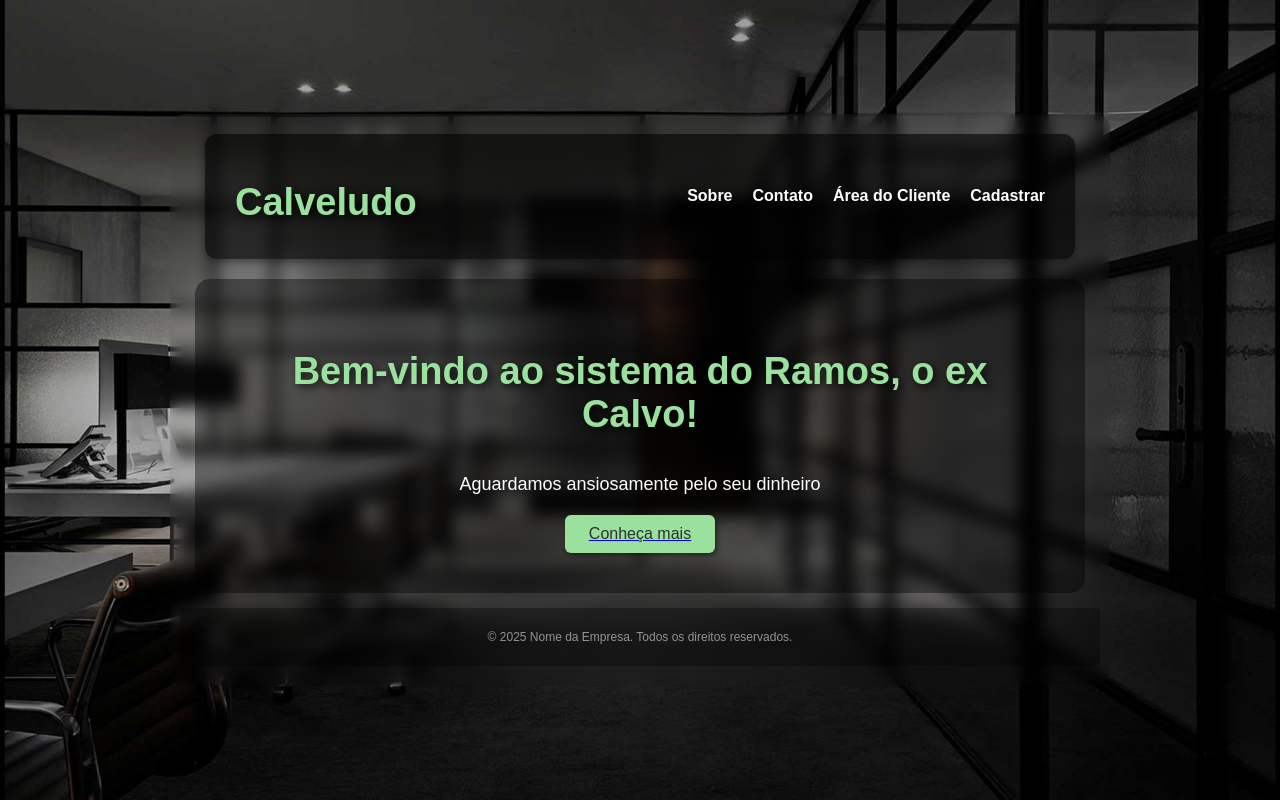
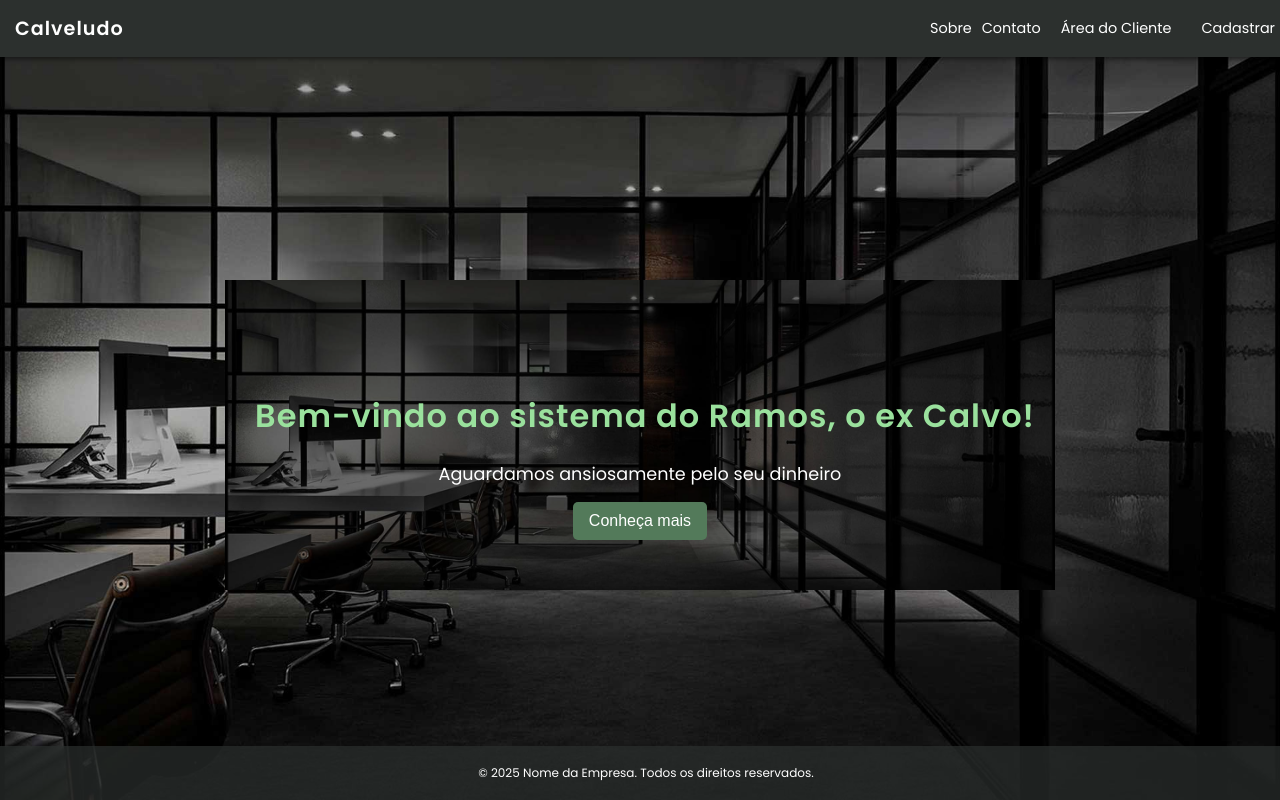
Before and after one commit to MatheusNBrito/WebContabil, a React (Create React App) app in the folder frontend/: page / in a window 1280 px wide. Built offline with nearby package versions, Linux system fonts and the light colour scheme.

Commit message:
sobre css

```diff
--- a/frontend/src/pages/Home/home.css
+++ b/frontend/src/pages/Home/home.css
@@ -1,4 +1,7 @@
-/* Paleta de cores baseada na sua escolha */
+/* 🔹 Importando uma fonte moderna e sofisticada */
+@import url('https://fonts.googleapis.com/css2?family=Poppins:wght@300;400;600&display=swap');
+
+/* 🔹 Definição das variáveis de cores baseadas na nova paleta */
 :root {
   --dark-gray: #2C302E;
   --medium-gray: #474A48;
@@ -7,155 +10,177 @@
   --deep-green: #537A5A;
 }
 
+/* 🔹 Estilização Geral */
 body {
-  font-family: "Poppins", sans-serif;
-  color: white;
+  background-color: var(--dark-gray);
+  color: var(--light-gray);
+  font-family: 'Poppins', sans-serif;
   margin: 0;
   padding: 0;
-  background-image: url('../../assets/background3.jpg');
-  background-size: cover;
-  background-position: center;
-  background-attachment: fixed;
-  min-height: 100vh;
-  display: flex;
-  flex-direction: column;
-  align-items: center;
+  box-sizing: border-box;
 }
 
-/* Estrutura Principal */
-.home-container {
-  width: 100%;
-  max-width: 900px;
-  text-align: center;
-  backdrop-filter: blur(8px);
-  border-radius: 15px;
-  padding: 20px;
-  flex-grow: 1;
-  display: flex;
-  flex-direction: column;
-  align-items: center;
-  justify-content: center; /* 🔹 Mantém tudo centralizado */
-}
-
-/* Cabeçalho */
+/* 🔹 Header mais slim */
 .home-header {
-  width: 90%;
-  max-width: 900px;
+  background-color: var(--dark-gray);
+  color: white;
+  padding: 1px 5px;
   display: flex;
   justify-content: space-between;
   align-items: center;
-  background: rgba(0, 0, 0, 0.6);
-  padding: 15px 30px;
-  border-radius: 12px;
-  box-shadow: 0px 4px 6px rgba(0, 0, 0, 0.3);
-  margin-bottom: 20px; /* 🔹 Espaço maior para separar do conteúdo */
+  position: fixed;
+  top: 0;
+  left: 0;
+  width: 100%;
+  z-index: 1000;
+  box-shadow: 0px 2px 5px rgba(0, 0, 0, 0.5);
 }
 
-.home-header-title {
-  font-size: 24px;
-  margin: 0;
-  color: var(--soft-green);
-  text-shadow: 2px 2px 5px rgba(0, 0, 0, 0.7);
+/* 🔹 Ajuste no conteúdo para não ficar atrás do header */
+.home-container {
+  padding-top: 70px; /* Ajustado para acompanhar o header menor */
 }
 
+/* 🔹 Título do cabeçalho */
+.home-title {
+  font-size: 1.2rem; /* Tamanho menor para o header ficar mais slim */
+  font-weight: 600;
+  letter-spacing: 1px;
+  padding-left: 10px; /* Dá um respiro para a esquerda */
+}
+
+/* 🔹 Navegação */
 .home-nav {
   display: flex;
-  gap: 20px; /* 🔹 Melhor espaçamento entre os links */
+  gap: 10px;
+  align-items: center;
+
+
 }
 
+/* 🔹 Reduzi o tamanho da fonte do menu para caber melhor */
 .home-nav a {
   color: white;
   text-decoration: none;
-  font-weight: bold;
-  transition: all 0.3s ease;
+  font-weight: 400;
+  font-size: 0.9rem; /* Reduzi um pouco para melhor encaixe */
+  transition: color 0.3s ease;
 }
 
 .home-nav a:hover {
   color: var(--soft-green);
-  transform: scale(1.1);
 }
 
+/* 🔹 Botões de Área do Cliente */
 .home-client-area {
-  color: var(--soft-green);
-  font-weight: bold;
+  background: none; /* Remove fundo */
+  border: none; /* Remove borda */
+  color: white;
+  padding: 6px 10px; /* Reduzi o padding para um tamanho mais compacto */
+  font-size: 0.85rem; /* Reduzi um pouco a fonte */
+  border-radius: 5px;
+  transition: background 0.3s ease;
 }
 
-/* Corpo Principal */
-.home-main {
-  text-align: center;
-  padding: 40px;
-  background: rgba(0, 0, 0, 0.4); /* 🔹 Fundo mais escuro para contraste */
-  border-radius: 15px;
-  animation: fadeIn 1s ease-in-out;
-  width: 90%;
-  max-width: 900px;
-  display: flex;
-  flex-direction: column;
-  align-items: center;
-  justify-content: center; /* 🔹 Centraliza todos os elementos */
+.home-client-area:hover {
+  color: black;
 }
 
-.home-title {
-  font-size: 38px;
-  font-weight: bold;
+/* 🔹 Background principal */
+.home-main {
+  flex-grow: 1;
+  text-align: center;
+  padding: 90px 20px 50px;
+  background: url('../../assets/background3.jpg') no-repeat center center/cover;
+  position: relative;
+}
+
+/* 🔹 Efeito de sobreposição para melhorar a legibilidade */
+.home-main::before {
+  content: "";
+  position: absolute;
+  top: 0;
+  left: 0;
+  width: 100%;
+  height: 100%;
+  background: rgba(0, 0, 0, 0.4); /* Camada escura para contraste (um pouco mais leve) */
+}
+
+/* 🔹 Melhor contraste no texto */
+.home-main h1 {
+  font-size: 2rem; /* Ajustei um pouco para melhor encaixe */
   color: var(--soft-green);
-  text-shadow: 3px 3px 8px rgba(0, 0, 0, 0.8);
-  margin-bottom: 20px;
+  position: relative;
+  z-index: 1;
 }
 
 .home-description {
-  font-size: 18px;
+  font-size: 1.1rem; /* Reduzi um pouco para melhor leitura */
+  margin: 15px 0;
   color: white;
-  text-shadow: 2px 2px 5px rgba(0, 0, 0, 0.6);
-  margin-bottom: 20px;
+  position: relative;
+  z-index: 1;
 }
 
+/* 🔹 Botão Principal */
 .home-btn {
-  background-color: var(--soft-green);
-  color: var(--dark-gray);
-  padding: 10px 20px; /* 🔹 Reduzi o padding para diminuir o tamanho */
-  font-size: 16px; /* 🔹 Tamanho da fonte um pouco menor */
-  width: auto; /* 🔹 Define um tamanho adequado ao conteúdo */
-  min-width: 150px; /* 🔹 Largura mínima para evitar distorção */
-  max-width: 200px; /* 🔹 Máximo que o botão pode crescer */
+  background-color: var(--deep-green);
+  color: white;
   border: none;
-  border-radius: 6px; /* 🔹 Cantos arredondados suaves */
+  padding: 10px 16px; /* Reduzi um pouco */
+  font-size: 1rem;
+  border-radius: 5px;
   cursor: pointer;
-  transition: all 0.3s ease;
-  box-shadow: 2px 2px 5px rgba(0, 0, 0, 0.5);
-  display: flex;
-  justify-content: center; /* 🔹 Centraliza o texto dentro do botão */
-  align-items: center;
+  transition: background 0.3s ease, transform 0.2s ease;
+  position: relative;
+  z-index: 1;
 }
 
 .home-btn:hover {
-  background-color: var(--deep-green);
-  color: white;
+  background-color: var(--soft-green);
   transform: scale(1.05);
+  color: black;
 }
 
-/* Rodapé menor e discreto */
+/* 🔹 Rodapé mais fino e translúcido */
 .home-footer {
+  background: rgba(44, 48, 46, 0.7); /* Fundo semi-transparente */
+  color: white;
+  text-align: center;
+  padding: 6px; /* Reduzi para ficar mais slim */
+  font-size: 0.75rem;
   width: 100%;
-  max-width: 900px;
-  text-align: center;
-  padding: 10px;
-  font-size: 12px;
-  margin-top: auto;
-  background: rgba(0, 0, 0, 0.3);
-  border-radius: 5px;
-  color: var(--light-gray);
-  margin-top: 15px; /* 🔹 Melhor espaçamento */
+  position: fixed;
+  bottom: 0;
+  left: 0;
 }
 
-/* Animação de entrada */
-@keyframes fadeIn {
-  from {
-    opacity: 0;
-    transform: translateY(-20px);
+/* 🔹 Responsividade */
+@media (max-width: 768px) {
+  .home-header {
+    flex-direction: column;
+    text-align: center;
+    padding: 8px;
   }
-  to {
-    opacity: 1;
-    transform: translateY(0);
+
+  .home-nav {
+    flex-direction: column;
+    gap: 6px;
+    margin-top: 8px;
+  }
+
+  .home-main h1 {
+    font-size: 1.8rem;
+  }
+
+  .home-btn {
+    width: 80%;
+    max-width: 250px;
+  }
+
+  /* 🔹 Ajuste no rodapé para telas menores */
+  .home-footer {
+    font-size: 0.7rem;
+    padding: 4px;
   }
 }
--- a/frontend/src/pages/Home/index.js
+++ b/frontend/src/pages/Home/index.js
@@ -7,7 +7,7 @@ export default function Home() {
     <div className="home-container">
       {/* 🔹 Cabeçalho */}
       <header className="home-header">
-      <h2 className="home-title">Calveludo</h2>
+      <h1 className="home-title">Calveludo</h1>
         <nav className="home-nav">
           <Link to="/about">Sobre</Link>
           <Link to="/contact">Contato</Link>
@@ -18,7 +18,7 @@ export default function Home() {
 
       {/* 🔹 Conteúdo Principal */}
       <main className="home-main">
-        <h2 className="home-title">Bem-vindo ao sistema do Ramos, o ex Calvo!</h2>
+        <h1 className="home-title">Bem-vindo ao sistema do Ramos, o ex Calvo!</h1>
         <p className="home-description">Aguardamos ansiosamente pelo seu dinheiro</p>
         <Link to="/about">
           <button className="home-btn">Conheça mais</button>
--- a/frontend/src/pages/Sobre/sobre.css
+++ b/frontend/src/pages/Sobre/sobre.css
@@ -1,146 +1,144 @@
-/* 🎨 Paleta de Cores */
+/* 🔹 Importando a fonte Poppins para manter o padrão */
+@import url('https://fonts.googleapis.com/css2?family=Poppins:wght@300;400;600&display=swap');
+
+/* 🔹 Definição das variáveis de cores baseadas na paleta */
 :root {
   --dark-gray: #2C302E;
   --medium-gray: #474A48;
   --light-gray: #909590;
   --soft-green: #9AE19D;
   --deep-green: #537A5A;
-  --black-transparent: rgba(0, 0, 0, 0.7);
 }
 
-/* 🔹 Reset do Body */
+/* 🔹 Estilização Geral */
 body {
-  font-family: "Poppins", sans-serif;
-  color: white;
+  background-color: var(--dark-gray);
+  color: var(--light-gray);
+  font-family: 'Poppins', sans-serif;
   margin: 0;
   padding: 0;
-  background-image: url('../../assets/background3.jpg');
-  background-size: cover;
-  background-position: center;
-  background-attachment: fixed;
-  min-height: 100vh;
-  display: flex;
-  flex-direction: column;
-  align-items: center;
+  box-sizing: border-box;
 }
 
-/* 🔹 Cabeçalho Fixo */
+/* 🔹 Header fixo e slim */
 .sobre-header {
+  background-color: var(--dark-gray);
+  color: white;
+  padding: 5px 20px;
+  display: flex;
+  justify-content: space-between;
+  align-items: center;
   position: fixed;
   top: 0;
   left: 0;
   width: 100%;
-  background: var(--black-transparent);
-  backdrop-filter: blur(10px);
-  padding: 15px 0;
   z-index: 1000;
-  text-align: center;
-  border-bottom: 2px solid var(--soft-green);
+  box-shadow: 0px 2px 5px rgba(0, 0, 0, 0.5);
 }
 
-.sobre-header h1 {
-  font-size: 26px;
-  color: var(--soft-green);
-  margin: 0;
+/* 🔹 Ajuste para evitar que o conteúdo fique coberto pelo header */
+.sobre-container {
+  padding-top: 70px;
 }
 
+/* 🔹 Título do cabeçalho */
+.sobre-header h1 {
+  font-size: 1.1rem;
+  font-weight: 600;
+  padding-left: 10px;
+}
+
+/* 🔹 Navegação do Header */
 .sobre-nav {
   display: flex;
-  justify-content: center;
-  gap: 25px;
-  margin-top: 10px;
+  gap: 15px;
+  align-items: center;
 }
 
-.sobre-nav .nav-btn {
+.nav-btn {
+  background: none; /* Sem fundo */
+  border: none; /* Sem borda */
   color: white;
-  text-decoration: none;
-  font-weight: 600;
-  padding: 8px 15px;
+  padding: 6px 10px; /* Mesmo padding da Home */
+  font-size: 0.85rem; /* Mesmo tamanho de fonte */
   border-radius: 5px;
-  transition: all 0.3s;
+  transition: background 0.3s ease, color 0.3s ease;
 }
 
-.sobre-nav .nav-btn:hover {
-  background: var(--soft-green);
-  color: var(--dark-gray);
-}
-
-/* 🔹 Container Principal */
-.sobre-container {
-  width: 90%;
-  max-width: 800px;
-  margin: 100px auto 50px; /* 🔹 Margem para o cabeçalho fixo */
-  background: var(--black-transparent);
-  backdrop-filter: blur(10px);
-  border-radius: 12px;
-  padding: 25px;
-  box-shadow: 0 4px 15px rgba(0, 0, 0, 0.3);
+.nav-btn:hover {
+  color: var(--soft-green);
+  color: black;
 }
 
 /* 🔹 Conteúdo Principal */
 .sobre-box {
+  max-width: 800px;
+  margin: auto;
+  padding: 40px 20px;
   text-align: center;
 }
 
+/* 🔹 Seções */
+.sobre-box section {
+  margin-bottom: 30px;
+  background: rgba(255, 255, 255, 0.05);
+  padding: 20px;
+  border-radius: 8px;
+}
+
+/* 🔹 Títulos */
 .sobre-box h2 {
   color: var(--soft-green);
-  margin-top: 0;
+  font-size: 1.5rem;
+  margin-bottom: 10px;
 }
 
-.servicos-lista {
-  display: flex;
-  flex-direction: column;
-  gap: 20px;
-  margin: 25px 0;
-}
-
-.servico-item {
-  background: rgba(255, 255, 255, 0.1);
-  padding: 15px;
-  border-radius: 8px;
-  border: 1px solid var(--soft-green);
-}
-
+/* 🔹 Lista de diferenciais */
 .diferenciais ul {
+  list-style: none;
   padding: 0;
-  list-style: none;
 }
 
 .diferenciais li {
-  margin: 10px 0;
   padding: 8px;
   background: rgba(255, 255, 255, 0.05);
+  margin: 5px 0;
   border-radius: 5px;
 }
 
-/* 🔹 Botão Fale Conosco */
+/* 🔹 Botão "Fale Conosco" */
 .contato-btn {
-  display: block;
-  width: fit-content;
-  margin: 25px auto 0;
-  padding: 12px 30px;
-  background: var(--soft-green);
-  color: var(--dark-gray);
-  border: none;
-  border-radius: 6px;
-  font-weight: bold;
-  cursor: pointer;
-  transition: all 0.3s;
+  display: inline-block;
+  background-color: var(--deep-green);
+  color: white;
+  padding: 10px 20px;
+  font-size: 1rem;
+  border-radius: 5px;
+  text-decoration: none;
+  transition: background 0.3s ease, transform 0.2s ease;
 }
 
 .contato-btn:hover {
-  background: var(--deep-green);
-  color: white;
+  background-color: var(--soft-green);
   transform: scale(1.05);
+  color: black;
 }
 
 /* 🔹 Responsividade */
 @media (max-width: 768px) {
-  .sobre-container {
-    padding: 20px;
+  .sobre-header {
+    flex-direction: column;
+    text-align: center;
+    padding: 8px;
   }
 
   .sobre-nav {
-    gap: 15px;
+    flex-direction: column;
+    gap: 8px;
+    margin-top: 5px;
+  }
+
+  .sobre-box {
+    padding: 30px 15px;
   }
 }
```
